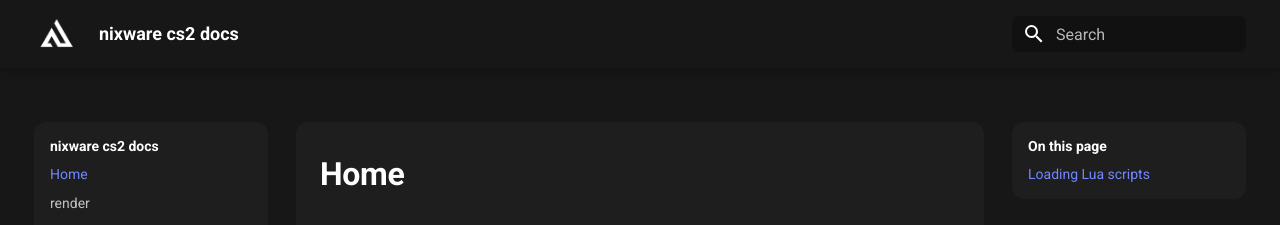
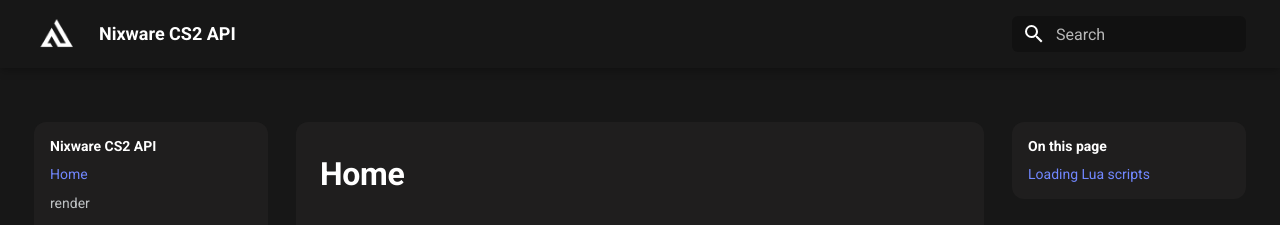
Before and after one commit to Nixer1337/nixware-cs2-docs, an MkDocs documentation site: the page built from docs/index.md, in a window 1280 px wide. Shown: the top 225 px of the page. Built offline with MkDocs 1.6.1 and Material for MkDocs 9.7.7, drawn with Linux system fonts in a browser that asks for light colours.

Commit message:
Update mkdocs.yml

```diff
--- a/mkdocs.yml
+++ b/mkdocs.yml
@@ -1,4 +1,4 @@
-site_name: nixware cs2 docs
+site_name: Nixware CS2 API
 nav:
   - 'Home': 'index.md'
   - 'render.md'
```
